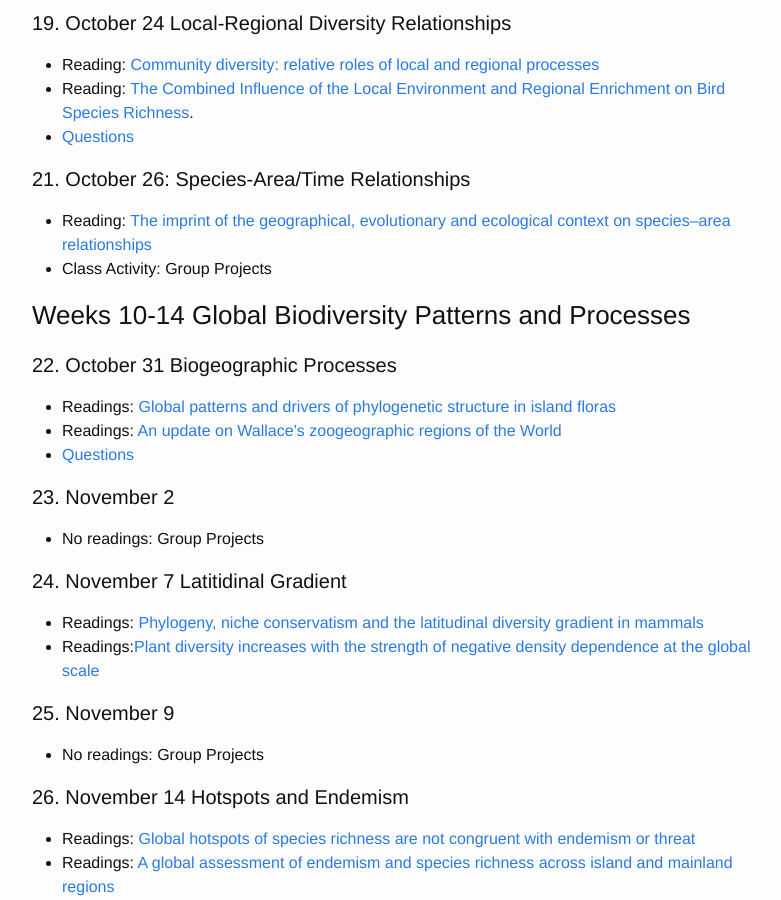
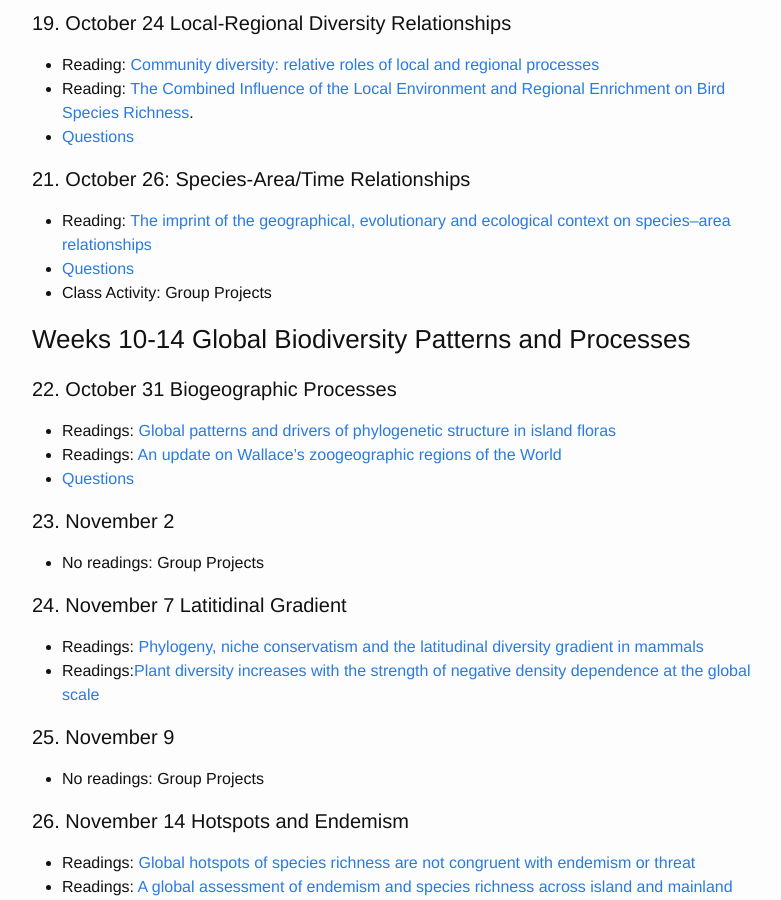
Before and after one commit to skmorgane/biodiversity-course, a Jekyll site: the page built from schedule.md, in a window 1280 px wide and 900 px high, scrolled down 3542 px. Shown: the whole window, without its empty margins (238-1019 px from the left). Built offline with Jekyll 4.4.1, drawn with Linux system fonts in a browser that asks for light colours.

Commit message:
Add link to SAR questions

```diff
--- a/schedule.md
+++ b/schedule.md
@@ -116,6 +116,7 @@ Everyone needs to read: [Assemblage Time Series Reveal Biodiversity Change but N
 
 #### 21. October 26: Species-Area/Time Relationships
 * Reading: [The imprint of the geographical, evolutionary and ecological context on species–area relationships](https://doi.org/10.1111/j.1461-0248.2005.00848.x)
+* [Questions]({{ site.baseurl }}/questions/SAR)
 *  Class Activity: Group Projects
 
 ### Weeks 10-14 Global Biodiversity Patterns and Processes
```
